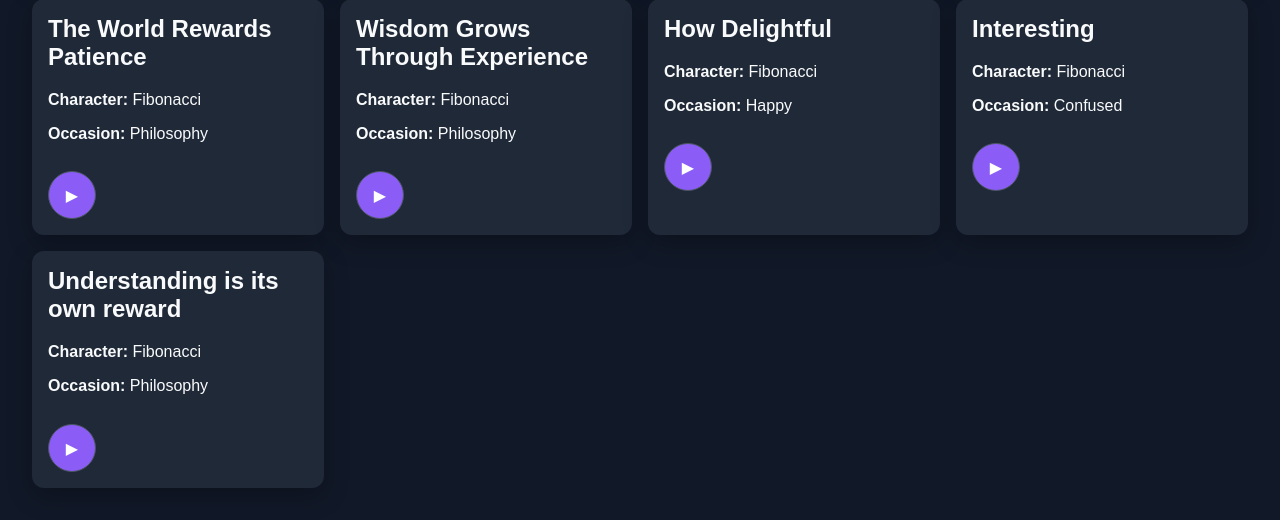
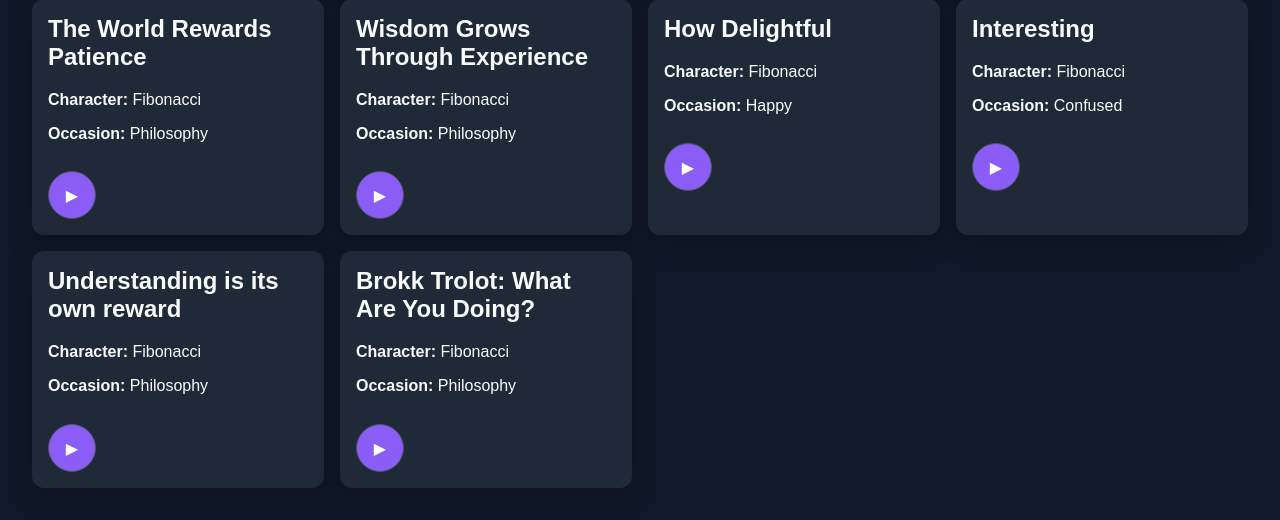
Before and after one commit to MisterE87/DnDSounds, a PHP site: page /index.php in a window 1280 px wide. Shown: the part 604-1124 px from the top of the page. Run offline with PHP 8.4, Linux system fonts and the light colour scheme; the visitor is signed in with stand-in values (Sample User, id 1); data that the repository does not hold is empty.

Commit message:
Nieuwe fragmenten

```diff
--- a/data/sounds.php
+++ b/data/sounds.php
@@ -79,4 +79,10 @@ return [
         'occasion' => 'Philosophy',
         'file' => 'assets/sounds/Understandingisitsownreward.mp3',
     ],
+    [
+        'title' => 'Brokk Trolot: What Are You Doing?',
+        'character' => 'Fibonacci',
+        'occasion' => 'Philosophy',
+        'file' => 'assets/sounds/BrokkTrolotWhatAreYouDoing.mp3',
+    ],
 ];
```
Also changed, not shown: 2 other files.
